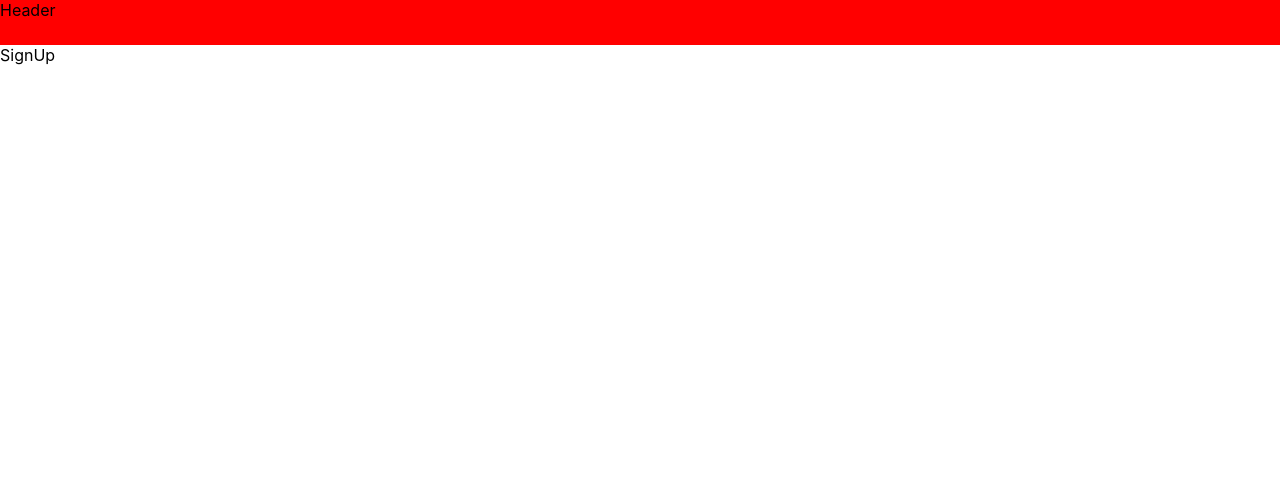
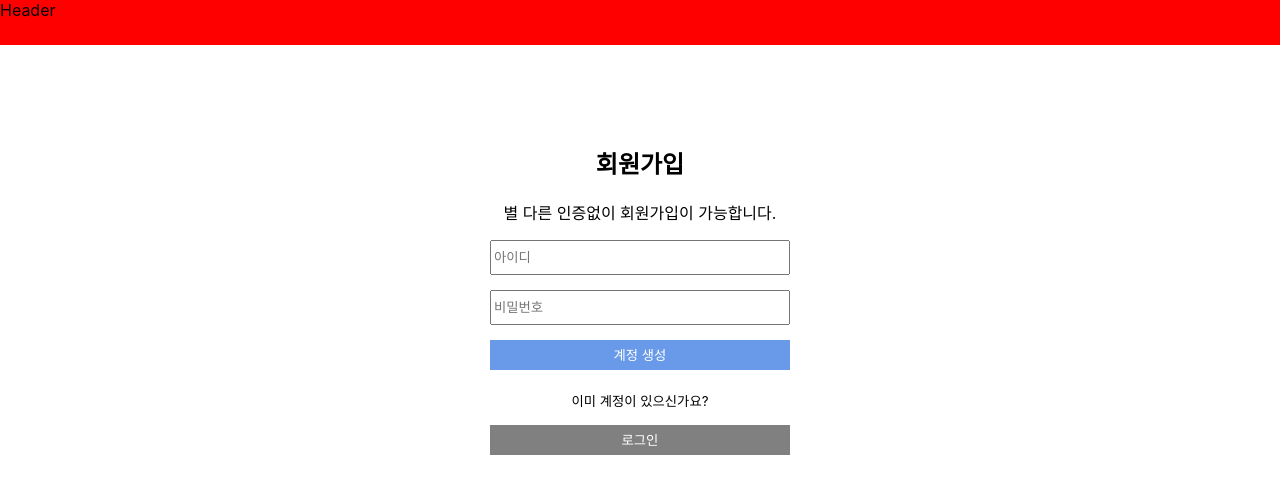
Before and after one commit to mergeishapbeong/CustomWorldcup_Front, a React (Create React App) app: page /signup in a window 1280 px wide. Shown: the top 494 px of the page. Built offline with nearby package versions, Linux system fonts and the light colour scheme.

Commit message:
feat : 로그인, 회원가입 페이지 뼈대 완료

```diff
--- a/src/pages/SignIn.jsx
+++ b/src/pages/SignIn.jsx
@@ -4,13 +4,19 @@ import styled from "styled-components";
 function SignIn() {
   return (
     <Container>
+      <TextDiv>
+        <h2>로그인</h2>
+        <p>아이디와 비밀번호를 입력해주세요.</p>
+      </TextDiv>
       <form>
-        <div>
-          <div style={{ width: "150px", margin: "auto" }}>
-            <SignInInput></SignInInput>
-            <SignInInput></SignInInput>
-          </div>
-        </div>
+        <FormDiv>
+          <UserID></UserID>
+          <UserPW></UserPW>
+        </FormDiv>
+        <FormBtnDiv>
+          <LoginBtn>로그인</LoginBtn>
+          <AddBtn>계정 생성</AddBtn>
+        </FormBtnDiv>
       </form>
     </Container>
   );
@@ -23,7 +29,50 @@ const Container = styled.div`
   margin: auto;
 `;
 
-const SignInInput = styled.input`
+const TextDiv = styled.div`
+  width: 100%;
+  text-align: center;
+  margin-top: 100px;
+`;
+
+const FormDiv = styled.div`
+  width: 300px;
+  margin: auto;
+`;
+
+const UserID = styled.input.attrs({ placeholder: "아이디" })`
+  height: 35px;
   width: 100%;
   box-sizing: border-box;
+  margin-bottom: 15px;
 `;
+
+const UserPW = styled.input.attrs({ placeholder: "비밀번호" })`
+  height: 35px;
+  width: 100%;
+  box-sizing: border-box;
+  margin-bottom: 15px;
+`;
+
+const FormBtnDiv = styled.div`
+  width: 300px;
+  margin: auto;
+`;
+
+const LoginBtn = styled.button`
+  width: 100%;
+  height: 30px;
+  margin-bottom: 20px;
+  background-color: gray;
+  border: 3px solid gray;
+  color: white;
+`;
+
+const AddBtn = styled.button`
+  width: 100%;
+  height: 30px;
+  margin-bottom: 20px;
+  background-color: #699aea;
+  border: 3px solid #699aea;
+  color: white;
+`;
--- a/src/pages/SignUp.jsx
+++ b/src/pages/SignUp.jsx
@@ -1,7 +1,87 @@
 import React from "react";
+import styled from "styled-components";
 
 function SignUp() {
-  return <div>SignUp</div>;
+  return (
+    <Container>
+      <TextDiv>
+        <h2>회원가입</h2>
+        <p>별 다른 인증없이 회원가입이 가능합니다.</p>
+      </TextDiv>
+      <form>
+        <FormDiv>
+          <UserID></UserID>
+          <UserPW></UserPW>
+        </FormDiv>
+        <FormBtnDiv>
+          <AddBtn>계정 생성</AddBtn>
+          <BtnPTag>
+            <small>이미 계정이 있으신가요?</small>
+          </BtnPTag>
+          <LoginBtn>로그인</LoginBtn>
+        </FormBtnDiv>
+      </form>
+    </Container>
+  );
 }
 
 export default SignUp;
+
+const Container = styled.div`
+  width: 400px;
+  margin: auto;
+`;
+
+const TextDiv = styled.div`
+  width: 100%;
+  text-align: center;
+  margin-top: 100px;
+`;
+
+const FormDiv = styled.div`
+  width: 300px;
+  margin: auto;
+`;
+
+const UserID = styled.input.attrs({ placeholder: "아이디" })`
+  height: 35px;
+  width: 100%;
+  box-sizing: border-box;
+  margin-bottom: 15px;
+`;
+
+const UserPW = styled.input.attrs({ placeholder: "비밀번호" })`
+  height: 35px;
+  width: 100%;
+  box-sizing: border-box;
+  margin-bottom: 15px;
+`;
+
+const FormBtnDiv = styled.div`
+  width: 300px;
+  margin: auto;
+`;
+
+const LoginBtn = styled.button`
+  width: 100%;
+  height: 30px;
+  margin-bottom: 20px;
+  background-color: gray;
+  border: 3px solid gray;
+  color: white;
+`;
+
+const AddBtn = styled.button`
+  width: 100%;
+  height: 30px;
+  margin-bottom: 20px;
+  background-color: #699aea;
+  border: 3px solid #699aea;
+  color: white;
+`;
+
+const BtnPTag = styled.p`
+  text-align: center;
+  margin: 0;
+  margin-bottom: 15px;
+`;
```
